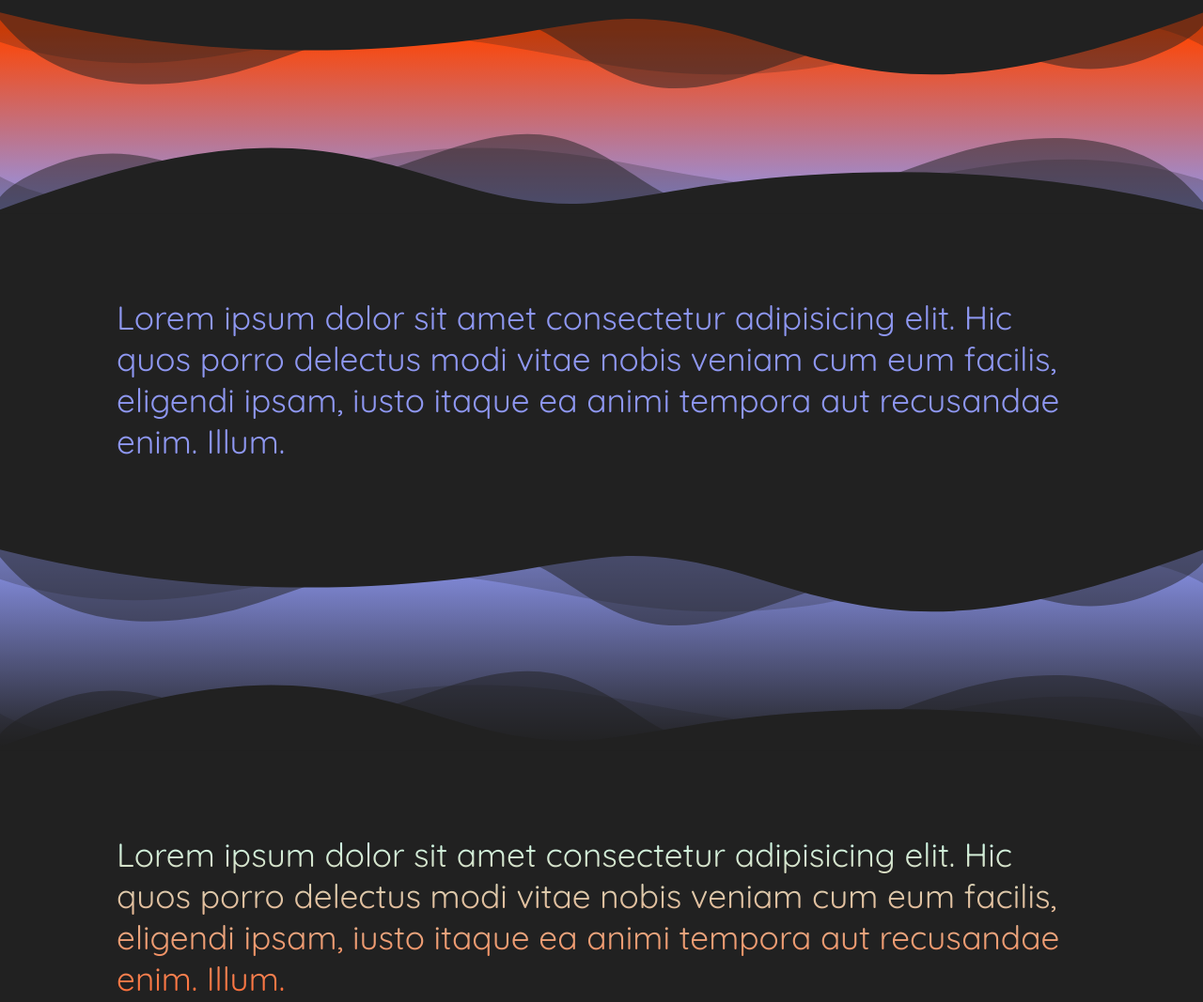
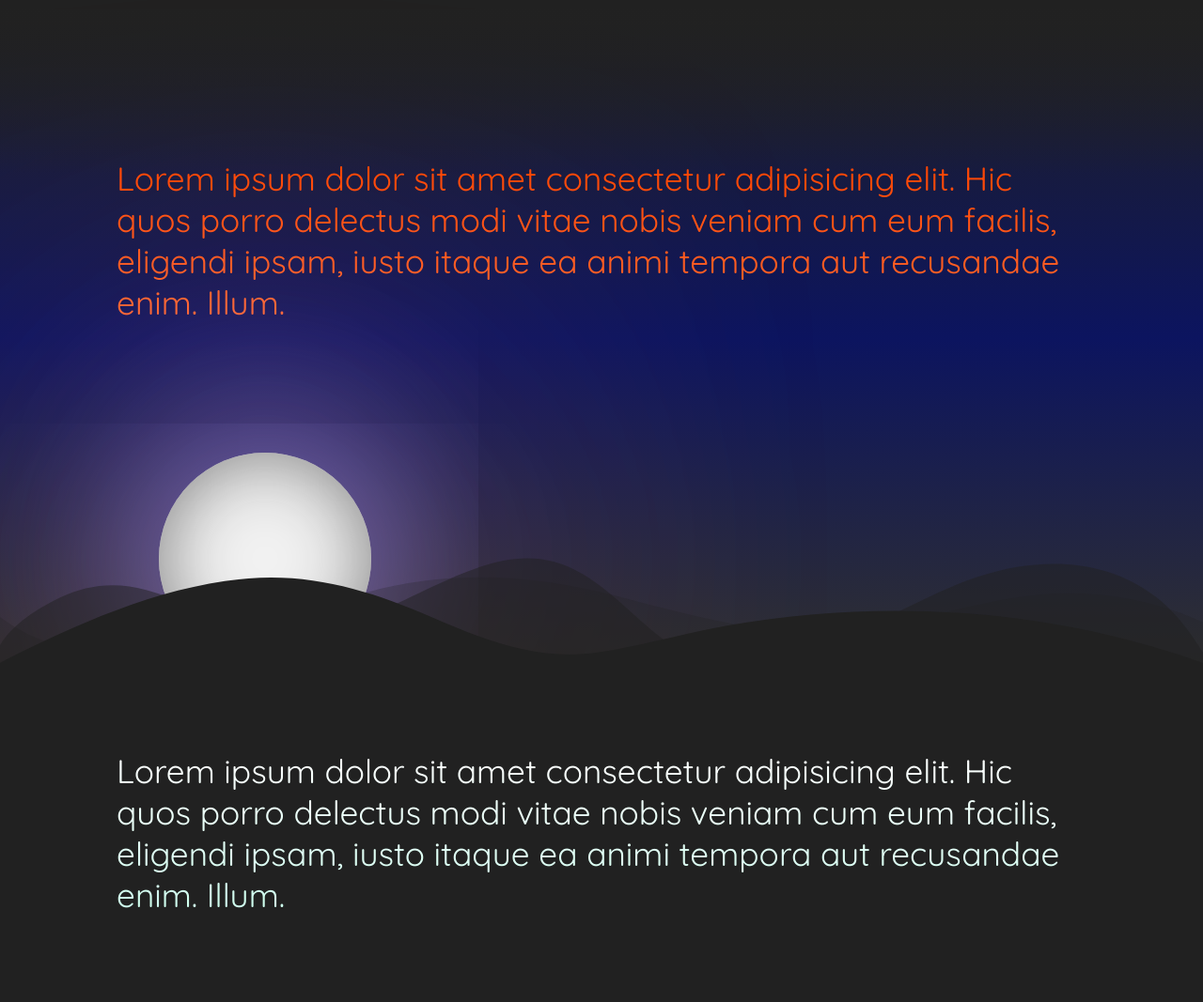
Before and after one commit to jLively7/jlively7.github.io, a plain HTML site: page Index.html in a window 1280 px wide. Shown: the part 820-1887 px from the top of the page at 94% size. Drawn offline with Linux system fonts and the light colour scheme.

Commit message:
overall design change

```diff
--- a/Index.html
+++ b/Index.html
@@ -35,7 +35,7 @@
           <img src="/Assets/Headshot.jpg">
         </div>
         <h1>Joshua<br>Lively&nbsp;</h1>
-        <div class="hero-circle1"></div>
+        <div class="sun"></div>
         <div class="custom-shape-divider-bottom">
           <svg data-name="Layer 1" xmlns="http://www.w3.org/2000/svg" viewBox="0 0 1200 120" preserveAspectRatio="none">
               <path d="M0,0V46.29c47.79,22.2,103.59,32.17,158,28,70.36-5.37,136.33-33.31,206.8-37.5C438.64,32.43,512.34,53.67,583,72.05c69.27,18,138.3,24.88,209.4,13.08,36.15-6,69.85-17.84,104.45-29.34C989.49,25,1113-14.29,1200,52.47V0Z" opacity=".25" class="shape-fill"></path>
@@ -50,13 +50,20 @@
         <p>Lorem ipsum dolor sit amet consectetur adipisicing elit. Hic quos porro delectus modi vitae nobis veniam cum eum facilis, eligendi ipsam, iusto itaque ea animi tempora aut recusandae enim. Illum.</p>
       </div>
     </section>
-      <div class="divider">
-        <div class="custom-shape-divider-top">
+      <!-- <div class="custom-shape-divider-top">
         <svg data-name="Layer 1" xmlns="http://www.w3.org/2000/svg" viewBox="0 0 1200 120" preserveAspectRatio="none">
             <path d="M0,0V46.29c47.79,22.2,103.59,32.17,158,28,70.36-5.37,136.33-33.31,206.8-37.5C438.64,32.43,512.34,53.67,583,72.05c69.27,18,138.3,24.88,209.4,13.08,36.15-6,69.85-17.84,104.45-29.34C989.49,25,1113-14.29,1200,52.47V0Z" opacity=".25" class="shape-fill"></path>
             <path d="M0,0V15.81C13,36.92,27.64,56.86,47.69,72.05,99.41,111.27,165,111,224.58,91.58c31.15-10.15,60.09-26.07,89.67-39.8,40.92-19,84.73-46,130.83-49.67,36.26-2.85,70.9,9.42,98.6,31.56,31.77,25.39,62.32,62,103.63,73,40.44,10.79,81.35-6.69,119.13-24.28s75.16-39,116.92-43.05c59.73-5.85,113.28,22.88,168.9,38.84,30.2,8.66,59,6.17,87.09-7.5,22.43-10.89,48-26.93,60.65-49.24V0Z" opacity=".5" class="shape-fill"></path>
             <path d="M0,0V5.63C149.93,59,314.09,71.32,475.83,42.57c43-7.64,84.23-20.12,127.61-26.46,59-8.63,112.48,12.24,165.56,35.4C827.93,77.22,886,95.24,951.2,90c86.53-7,172.46-45.71,248.8-84.81V0Z" class="shape-fill"></path>
         </svg>
+      </div> -->
+    <section id="projects-section" class="projects-section">
+      <div class="projects-card">
+        <p>Lorem ipsum dolor sit amet consectetur adipisicing elit. Hic quos porro delectus modi vitae nobis veniam cum eum facilis, eligendi ipsam, iusto itaque ea animi tempora aut recusandae enim. Illum.</p>
+      </div>
+    </section>
+    <div class="moon-wrapper">
+      <div class="moon"></div>
     </div>
       <div class="custom-shape-divider-bottom">
         <svg data-name="Layer 1" xmlns="http://www.w3.org/2000/svg" viewBox="0 0 1200 120" preserveAspectRatio="none">
@@ -64,28 +71,6 @@
             <path d="M0,0V15.81C13,36.92,27.64,56.86,47.69,72.05,99.41,111.27,165,111,224.58,91.58c31.15-10.15,60.09-26.07,89.67-39.8,40.92-19,84.73-46,130.83-49.67,36.26-2.85,70.9,9.42,98.6,31.56,31.77,25.39,62.32,62,103.63,73,40.44,10.79,81.35-6.69,119.13-24.28s75.16-39,116.92-43.05c59.73-5.85,113.28,22.88,168.9,38.84,30.2,8.66,59,6.17,87.09-7.5,22.43-10.89,48-26.93,60.65-49.24V0Z" opacity=".5" class="shape-fill"></path>
             <path d="M0,0V5.63C149.93,59,314.09,71.32,475.83,42.57c43-7.64,84.23-20.12,127.61-26.46,59-8.63,112.48,12.24,165.56,35.4C827.93,77.22,886,95.24,951.2,90c86.53-7,172.46-45.71,248.8-84.81V0Z" class="shape-fill"></path>
         </svg>
-        </div>
-      </div>
-    <section id="projects-section" class="projects-section">
-      <div class="projects-card">
-        <p>Lorem ipsum dolor sit amet consectetur adipisicing elit. Hic quos porro delectus modi vitae nobis veniam cum eum facilis, eligendi ipsam, iusto itaque ea animi tempora aut recusandae enim. Illum.</p>
-      </div>
-    </section>
-      <div class="divider d-2">
-        <div class="custom-shape-divider-top">
-          <svg data-name="Layer 1" xmlns="http://www.w3.org/2000/svg" viewBox="0 0 1200 120" preserveAspectRatio="none">
-              <path d="M0,0V46.29c47.79,22.2,103.59,32.17,158,28,70.36-5.37,136.33-33.31,206.8-37.5C438.64,32.43,512.34,53.67,583,72.05c69.27,18,138.3,24.88,209.4,13.08,36.15-6,69.85-17.84,104.45-29.34C989.49,25,1113-14.29,1200,52.47V0Z" opacity=".25" class="shape-fill"></path>
-              <path d="M0,0V15.81C13,36.92,27.64,56.86,47.69,72.05,99.41,111.27,165,111,224.58,91.58c31.15-10.15,60.09-26.07,89.67-39.8,40.92-19,84.73-46,130.83-49.67,36.26-2.85,70.9,9.42,98.6,31.56,31.77,25.39,62.32,62,103.63,73,40.44,10.79,81.35-6.69,119.13-24.28s75.16-39,116.92-43.05c59.73-5.85,113.28,22.88,168.9,38.84,30.2,8.66,59,6.17,87.09-7.5,22.43-10.89,48-26.93,60.65-49.24V0Z" opacity=".5" class="shape-fill"></path>
-              <path d="M0,0V5.63C149.93,59,314.09,71.32,475.83,42.57c43-7.64,84.23-20.12,127.61-26.46,59-8.63,112.48,12.24,165.56,35.4C827.93,77.22,886,95.24,951.2,90c86.53-7,172.46-45.71,248.8-84.81V0Z" class="shape-fill"></path>
-          </svg>
-        </div>
-        <div class="custom-shape-divider-bottom">
-          <svg data-name="Layer 1" xmlns="http://www.w3.org/2000/svg" viewBox="0 0 1200 120" preserveAspectRatio="none">
-              <path d="M0,0V46.29c47.79,22.2,103.59,32.17,158,28,70.36-5.37,136.33-33.31,206.8-37.5C438.64,32.43,512.34,53.67,583,72.05c69.27,18,138.3,24.88,209.4,13.08,36.15-6,69.85-17.84,104.45-29.34C989.49,25,1113-14.29,1200,52.47V0Z" opacity=".25" class="shape-fill"></path>
-              <path d="M0,0V15.81C13,36.92,27.64,56.86,47.69,72.05,99.41,111.27,165,111,224.58,91.58c31.15-10.15,60.09-26.07,89.67-39.8,40.92-19,84.73-46,130.83-49.67,36.26-2.85,70.9,9.42,98.6,31.56,31.77,25.39,62.32,62,103.63,73,40.44,10.79,81.35-6.69,119.13-24.28s75.16-39,116.92-43.05c59.73-5.85,113.28,22.88,168.9,38.84,30.2,8.66,59,6.17,87.09-7.5,22.43-10.89,48-26.93,60.65-49.24V0Z" opacity=".5" class="shape-fill"></path>
-              <path d="M0,0V5.63C149.93,59,314.09,71.32,475.83,42.57c43-7.64,84.23-20.12,127.61-26.46,59-8.63,112.48,12.24,165.56,35.4C827.93,77.22,886,95.24,951.2,90c86.53-7,172.46-45.71,248.8-84.81V0Z" class="shape-fill"></path>
-          </svg>
-        </div>
       </div>
     <section id="contact-section" class="contact-section">
       <div class="contact-card">
--- a/styles.css
+++ b/styles.css
@@ -44,7 +44,7 @@ a {
 
 body {
   font-family: var(--font1);
-  background-color: var(--clr-blue);
+  background-color: var(--clr-gray);
 }
 
 .hamburger-icon {
@@ -133,26 +133,14 @@ nav:not(div) > a {
   padding: 1rem 0;
 }
 
-.divider {
-  position: relative;
-  min-height: calc(4.9978rem + 10.6785vw);
-  background-color: var(--clr-orange2);
-  background-image: linear-gradient(
-    var(--clr-orange2)10%,
-    var(--clr-purple)
-  );
-}
+
 .custom-shape-divider-top {
   position: relative;
-  top: -1px;
-  left: 0;
   width: 100%;
-  overflow: hidden;
   line-height: 0;
 }
 .custom-shape-divider-top svg {
-  position: relative;
-  display: block;
+  position: absolute;
   width: calc(100% + 1.3px);
   height: calc(2.2321rem + 4.4643vw);
 }
@@ -160,19 +148,16 @@ nav:not(div) > a {
   fill: #212121;
 }
 .custom-shape-divider-bottom {
-  position: absolute;
-  bottom: -1px;
-  left: 0;
+  z-index: 3;
+  position: relative;
+  bottom: -2px;
   width: 100%;
-  overflow: hidden;
   line-height: 0;
   transform: rotate(180deg);
 }
 .custom-shape-divider-bottom svg {
-  position: relative;
-  display: block;
+  position: absolute;
   width: calc(100% + 1.3px);
-  height: calc(2.2321rem + 4.4643vw);
 }
 .custom-shape-divider-bottom .shape-fill {
   fill: #212121;
@@ -187,8 +172,8 @@ nav:not(div) > a {
 }
 
 .hero-img {
+  z-index: 5;
   position: relative;
-  z-index: 2;
   margin: -10vw;
   width: 80vw;
 }
@@ -199,7 +184,7 @@ nav:not(div) > a {
 }
 
 .hero-section h1 {
-  z-index: 3;
+  z-index: 6;
   position: relative;
   text-align: right;
   margin-top: calc(-0.0955rem + 7.2vw);
@@ -210,8 +195,8 @@ nav:not(div) > a {
   color: var(--clr-blue);
 }
 
-.hero-circle1 {
-  z-index: 1;
+.sun {
+  z-index: 4;
   border-radius: 50%;
   background-image: linear-gradient(
     transparent,
@@ -225,31 +210,24 @@ nav:not(div) > a {
   margin-top: -60%;
 }
 
-.hero-circle2 {
-  display: none;
-  z-index: 2;
-  border-radius: 0 50% 0 0;
-  width: 100%;
-  height: 20vw;
-  background-color: var(--clr-gray);
-  position: relative;
-  margin-bottom: -10vw;
-}
-
 .about-section {
   background-color: var(--clr-gray);
   padding: 7%;
+  position: relative;
+  top: 0;
 }
-.about-section p {
-  z-index: 3;
+.about-card {
+  position: relative;
+  z-index: 4;
+}
+.about-card p {
   max-width: 1032px;
   position: relative;
   margin: 0 auto;
   background-image: linear-gradient(
     var(--clr-blue),
-    var(--clr-orange)
+    var(--clr-blue2)
   );
-  background-attachment: scroll;
   background-clip: text;
   -webkit-background-clip: text;
   -webkit-text-fill-color: transparent;
@@ -257,27 +235,85 @@ nav:not(div) > a {
 }
 
 .projects-section {
-  background-color: var(--clr-gray);
-  padding: 7%;
+  position: relative;
+  background-color: black;
+  /* 6rem 320 - 15rem @ 2560 */
+  /* 4rem 320 - 4rem @ 2560 */
+  /* 10rem 320 - 40rem @ 2560 */
+  padding:
+    calc(4.7143rem + 6.4286vw)
+    4rem
+    calc(5.7143rem + 21.4286vw)
+    ;
+  background-image: linear-gradient(
+    var(--clr-gray),
+    /* hsla(160, 50%, 55%, 0.608), */
+    hsla(234, 78%, 30%, 0.7),
+    #303030
+  );
 }
 .projects-section p {
-  z-index: 3;
   max-width: 1032px;
   position: relative;
   margin: 0 auto;
-  color: var(--clr-purple);
+  color: var(--clr-orange);
+  background-image: linear-gradient(
+    var(--clr-orange2),
+    var(--clr-orange)
+  );
+  background-clip: text;
+  -webkit-background-clip: text;
+  -webkit-text-fill-color: transparent;
   font-size: min(2.2rem, 0.4955rem + 2.2727vw);
 }
-
-.d-2 {
-  background-color: var(--clr-orange2);
+.projects-section::after {
+  content: "";
+  z-index: 4;
+  position: absolute;
+  top: 0;
+  left: 0;
+  width: 100%;
+  height: 100%;
   background-image: linear-gradient(
-    var(--clr-purple),
-    var(--clr-gray)100%
+    var(--clr-gray),
+    transparent 25%
   );
 }
 
+.moon-wrapper {
+  position: relative;
+  z-index: 2;
+}
+.moon {
+  position: absolute;
+  /* 2.6rem @ 320 - 21rem @ 2536  */
+  left: calc(-0.057rem + 13.2852vw);
+  /* .2rem @ 320 - 0rem @ 2536 */
+  bottom: calc(0.2289rem + -0.1444vw);
+  /* 3.5rem @ 320 - 28rem @ 2536 */
+  --moon-size: calc(-0.0379rem + 17.6895vw);
+  width: var(--moon-size);
+  height: var(--moon-size);
+  background-color: #F1F1F1;
+  border-radius: 50%;
+  box-shadow:
+    0 0 200px 20px rgb(148, 130, 221),
+    inset 0 0 80px hsl(0, 0%, 50%);
+}
+.moon::after {
+  content: "";
+  z-index: -1;
+  position: absolute;
+  width: var(--moon-size);
+  height: var(--moon-size);
+  background-color: #ff7171;
+  border-radius: 50%;
+  filter: blur(200px);
+}
+
 .contact-section {
+  position: relative;
+  z-index: 3;
   background-color: var(--clr-gray);
   padding: 7%;
 }
@@ -287,8 +323,8 @@ nav:not(div) > a {
   position: relative;
   margin: 0 auto;
   background-image: linear-gradient(
-    var(--clr-blue),
-    var(--clr-orange)
+    var(--clr-white),
+    var(--clr-blue)
   );
   background-attachment: scroll;
   background-clip: text;
@@ -339,7 +375,7 @@ nav:not(div) > a {
  .hero-img {
   width: 55vw;
  }
- .hero-circle1 {
+ .sun {
   margin-top: -50%;
   width: 60vw;
   height: 60vw;
```
Lines whose indentation alone changed are shown as unchanged.
